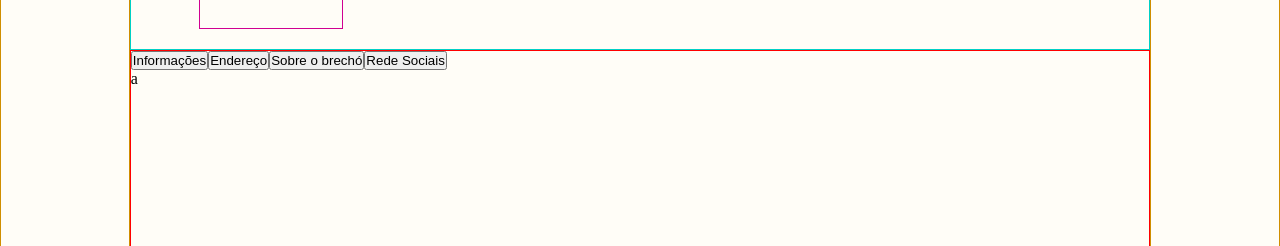
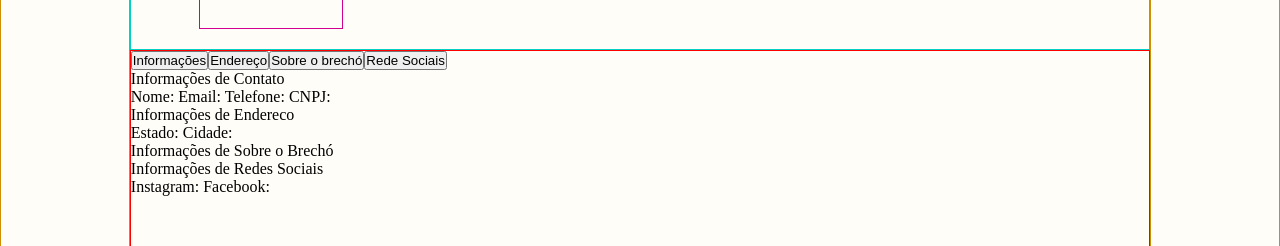
Before and after one commit to nicholas-sc-08/Projeto-SA-4a-Modulo-SENAI-Front-End, a Next.js app: page /perfil_brecho in a window 1280 px wide. Shown: the part 524-770 px from the top of the page. Built offline with nearby package versions, Linux system fonts and the light colour scheme; no server answers.

Commit message:
wip: tela de perfil brechó

```diff
--- a/package.json
+++ b/package.json
@@ -20,8 +20,9 @@
     "ngrok": "^5.0.0-beta.2",
     "react": "19.1.0",
     "react-dom": "19.1.0",
+    "react-imask": "^7.6.1",
     "react-router-dom": "^7.8.2",
-    "react-imask": "^7.6.1",
+    "socket.io": "^4.8.1",
     "socket.io-client": "^4.8.1"
   },
   "devDependencies": {
--- a/src/app/perfil_brecho/page.jsx
+++ b/src/app/perfil_brecho/page.jsx
@@ -44,13 +44,78 @@ function page() {
 
             <div className={styles["informacoes-exibidas-content"]}>
 
-              <div className={styles["titulo-topico-exibido-content"]}>
-                <p>a</p>
+
+              <div className={styles["opcao-button-informacao"]}> {/*vai ser trocado depois pra div Ativa = informacoes */}
+
+                <div className={styles["titulo-topico-exibido-content"]}>
+                  <p>Informações de Contato</p>
+                </div>
+
+                <div className={styles["infos-cadastradas-sub-div"]}>
+
+                  <label className={styles["labels-info"]}>Nome: </label>
+                  <span className={styles["dados-cadastradas-exibidos"]}></span>
+
+                  <label className={styles["labels-info"]}>Email: </label>
+                  <span className={styles["dados-cadastradas-exibidos"]}></span>
+
+                  <label className={styles["labels-info"]}>Telefone: </label>
+                  <span className={styles["dados-cadastradas-exibidos"]}></span>
+
+                  <label className={styles["labels-info"]}>CNPJ: </label>
+                  <span className={styles["dados-cadastradas-exibidos"]}></span>
+
+                </div>
+
               </div>
 
-              <div className={styles["infos-cadastradas-sub-div"]}>
+              <div className={styles["opcao-button-enderreco"]}>  {/*vai ser trocado depois pra div Ativa = endereco */}
+
+                <div className={styles["titulo-topico-exibido-content"]}>
+                  <p>Informações de Endereco</p>
+                </div>
+
+                <div className={styles["infos-cadastradas-sub-div"]}>
+
+                  <label className={styles["labels-info"]}>Estado: </label> {/* pensei em inicialmente exibir só essas informações, ai no edicao de perfil ter uma pergunta "deseja exibir todo o endereço?" serviria para os brechós q tem de loja física */}
+                  <span className={styles["dados-cadastradas-exibidos"]}></span>
+
+                  <label className={styles["labels-info"]}>Cidade: </label>
+                  <span className={styles["dados-cadastradas-exibidos"]}></span>
+
+                </div>
 
 
+              </div>
+
+              <div className={styles["opcao-button-sobre-o-brecho"]}> {/*vai ser trocado depois pra div Ativa = sobre-brecho */}
+
+                <div className={styles["titulo-topico-exibido-content"]}>
+                  <p>Informações de Sobre o Brechó</p>
+                </div>
+
+                <div className={styles["infos-cadastradas-sub-div"]}>
+                  <span className={styles["dados-cadastradas-exibidos"]}></span>
+                </div>
+
+
+              </div>
+
+              <div className={styles["opcao-button-redes-sociais"]}>    {/*vai ser trocado depois pra div Ativa = redes-sociais */}
+
+                <div className={styles["titulo-topico-exibido-content"]}>
+                  <p>Informações de Redes Sociais</p>
+                </div>
+
+                <div className={styles["infos-cadastradas-sub-div"]}>
+
+                  <label className={styles["labels-info"]}>Instagram: </label>
+                  <span className={styles["dados-cadastradas-exibidos"]}></span>
+
+                  <label className={styles["labels-info"]}>Facebook: </label>
+                  <span className={styles["dados-cadastradas-exibidos"]}></span>
+
+                </div>
 
 
               </div>
--- a/src/app/perfil_brecho/page.module.css
+++ b/src/app/perfil_brecho/page.module.css
@@ -99,6 +99,37 @@
     flex-direction: column;
 }
 
+.topicos-de-informacao-sobre-perfil-content {
+
+}
+
+.topicos-de-informacao-sobre-perfil-content button {
+
+}
+
+
+.informacoes-exibidas-content {
+
+}
+
+
+/* GERAL - className que foi usado em várias tags */
+
+.titulo-topico-exibido-content {
+
+}
+
+.infos-cadastradas-sub-div{
+
+}
+
+.labels-info {
+
+}
+
+.dados-cadastradas-exibidos {
+
+}
 
 
     /*CONTEUDO DO PRODUTOS DO BRECHÓ*/
```
Also changed, not shown: 1 other file (tests, documents, lock files or other folders).
